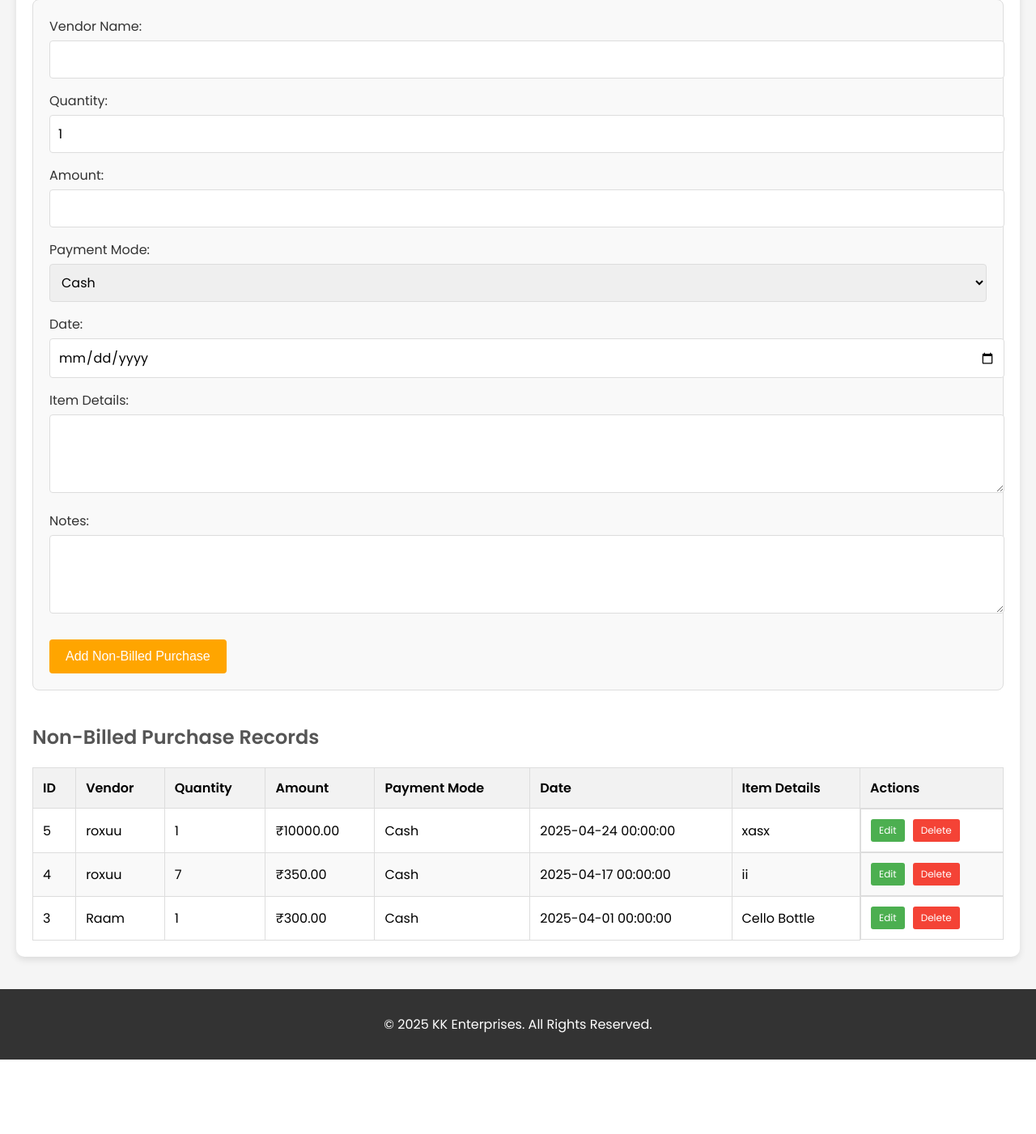
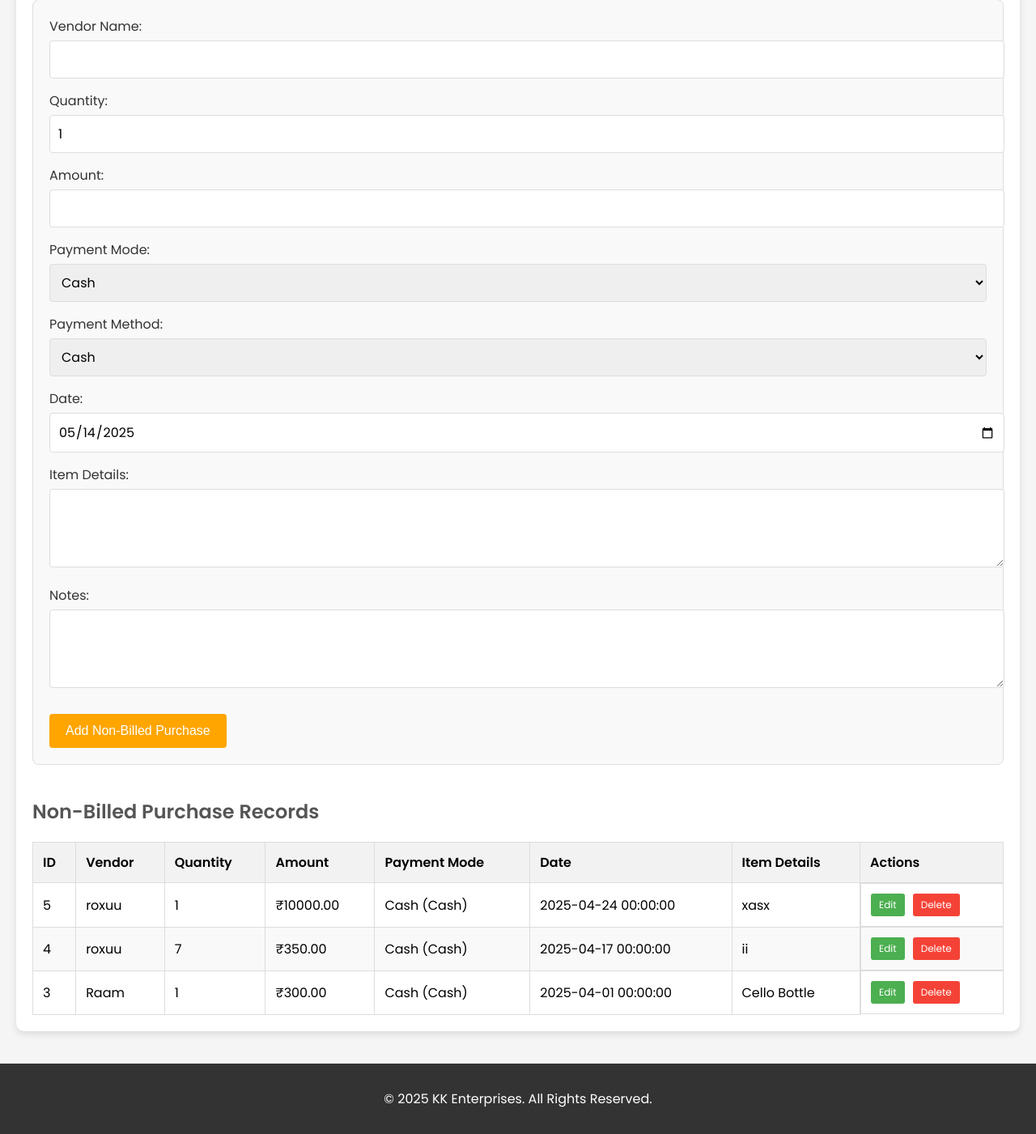
Before and after one commit to oiiiMansi/AccountingSoftware, a Flask app: page /sales/non_billed_purchase in a window 1280 px wide. Shown: the part 270-1671 px from the top of the page at 81% size. Before the commit the page ends 1579 px from the top, so only its background shows below. Run offline with Flask 3, Linux system fonts and the light colour scheme; a user stored in the database is signed in; data comes from the database, SQL or seed files in the repository.

Commit message:
payment type added

```diff
--- a/routes/sales.py
+++ b/routes/sales.py
@@ -886,6 +886,12 @@
             notes = request.form.get('notes', '')
             payment_type = request.form.get('payment_type', 'Cash')
 
+            # Get payment_subtype when applicable
+            payment_subtype = 'Cash'  # Default value
+            if payment_type == 'Cash':
+                payment_subtype = request.form.get('payment_subtype', 'Cash')
+                logger.info(f"Payment subtype: {payment_subtype}")
+
             # Set payment status based on payment type
             payment_status = 'Pending' if payment_type == 'Credit' else 'Paid'
 
@@ -905,9 +911,9 @@
                 # Insert into purchases table
                 cursor.execute(
                     """INSERT INTO purchases
-                    (vendor_name, amount, quantity, payment_type, payment_status, date, item_details, notes)
-                    VALUES (%s, %s, %s, %s, %s, %s, %s, %s)""",
-                    (vendor_name, amount, quantity, payment_type, payment_status, date_with_time, item_details, notes)
+                    (vendor_name, amount, quantity, payment_type, payment_subtype, payment_status, date, item_details, notes)
+                    VALUES (%s, %s, %s, %s, %s, %s, %s, %s, %s)""",
+                    (vendor_name, amount, quantity, payment_type, payment_subtype, payment_status, date_with_time, item_details, notes)
                 )
 
                 # Get the ID of the inserted purchase
@@ -1051,6 +1057,11 @@
             notes = request.form.get('notes', '')
             payment_type = request.form.get('payment_type', 'Cash')
 
+            # Get payment_subtype when applicable
+            payment_subtype = 'Cash'  # Default value
+            if payment_type == 'Cash':
+                payment_subtype = request.form.get('payment_subtype', 'Cash')
+
             # Set payment status based on payment type
             payment_status = 'Pending' if payment_type == 'Credit' else 'Paid'
 
@@ -1065,13 +1076,14 @@
                         amount = %s,
                         quantity = %s,
                         payment_type = %s,
+                        payment_subtype = %s,
                         payment_status = %s,
                         date = %s,
                         item_details = %s,
                         notes = %s
                     WHERE id = %s
                 """, (
-                    vendor_name, amount, quantity, payment_type, payment_status,
+                    vendor_name, amount, quantity, payment_type, payment_subtype, payment_status,
                     date, item_details, notes, purchase_id
                 ))
 
--- a/templates/non_billed_purchase.html
+++ b/templates/non_billed_purchase.html
@@ -232,6 +232,14 @@
                 </select>
             </div>
 
+            <div class="form-group" id="payment_subtype_container" style="display: none;">
+                <label for="payment_subtype">Payment Method:</label>
+                <select id="payment_subtype" name="payment_subtype">
+                    <option value="Cash">Cash</option>
+                    <option value="Bank">Bank</option>
+                </select>
+            </div>
+
             <div class="form-group">
                 <label for="date">Date:</label>
                 <input type="date" id="date" name="date" required>
@@ -272,7 +280,12 @@
                         <td>{{ purchase.vendor_name }}</td>
                         <td>{{ purchase.quantity or 1 }}</td>
                         <td>₹{{ purchase.amount }}</td>
-                        <td>{{ purchase.payment_type }}</td>
+                        <td>
+                            {{ purchase.payment_type }}
+                            {% if purchase.payment_type == 'Cash' and purchase.payment_subtype %}
+                                ({{ purchase.payment_subtype }})
+                            {% endif %}
+                        </td>
                         <td>{{ purchase.date.strftime('%Y-%m-%d %H:%M:%S') if purchase.date is not none else purchase.date }}</td>
                         <td>{{ purchase.item_details }}</td>
                         <td class="actions">
@@ -291,5 +304,35 @@
     <footer>
         <p>&copy; 2025 KK Enterprises. All Rights Reserved.</p>
     </footer>
+
+    <script>
+        document.addEventListener('DOMContentLoaded', function() {
+            // Set current date in date field
+            const today = new Date();
+            const yyyy = today.getFullYear();
+            const mm = String(today.getMonth() + 1).padStart(2, '0');
+            const dd = String(today.getDate()).padStart(2, '0');
+            document.getElementById('date').value = `${yyyy}-${mm}-${dd}`;
+
+            // Handle payment type change to show/hide payment subtype
+            const paymentTypeSelect = document.getElementById('payment_type');
+            const paymentSubtypeContainer = document.getElementById('payment_subtype_container');
+
+            // Function to toggle payment subtype visibility
+            function togglePaymentSubtype() {
+                if (paymentTypeSelect.value === 'Cash') {
+                    paymentSubtypeContainer.style.display = 'block';
+                } else {
+                    paymentSubtypeContainer.style.display = 'none';
+                }
+            }
+
+            // Set initial state
+            togglePaymentSubtype();
+
+            // Add change event listener
+            paymentTypeSelect.addEventListener('change', togglePaymentSubtype);
+        });
+    </script>
 </body>
 </html>
```
Also changed, not shown: templates/edit_non_billed_purchase.html (+28 -0 lines).
